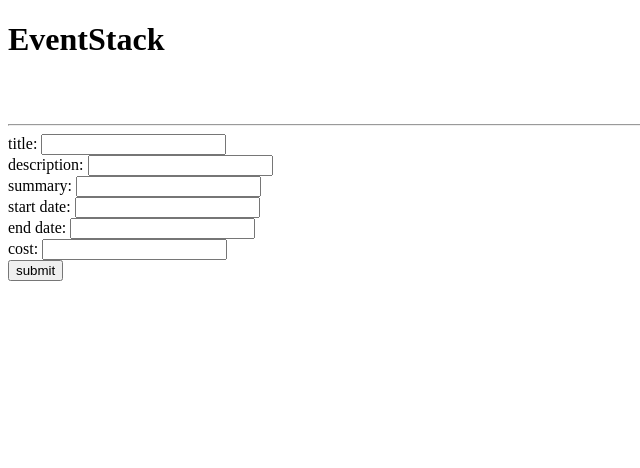
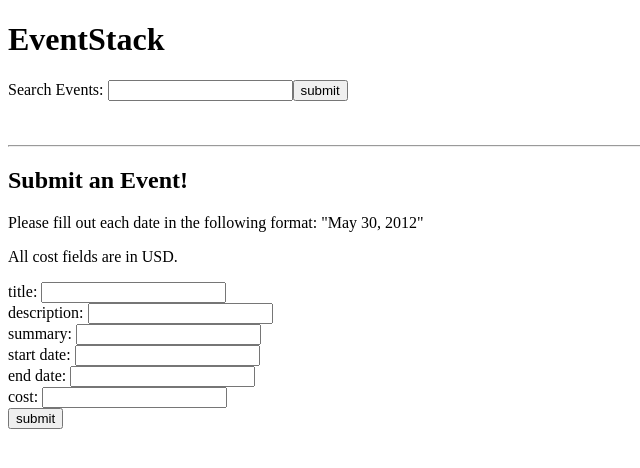
Before and after one commit to seungjin-kim/Workshop-EventStack, a React app: page / in a window 1280 px wide. Shown: the top 468 px of the page, without its empty margins (0-640 px from the left). Built offline with nearby package versions, Linux system fonts and the light colour scheme; no server answers; the HTML template or start-up script is replaced by a standard one.

Commit message:
[add] completes step-6-solution

```diff
--- a/client/src/components/App.jsx
+++ b/client/src/components/App.jsx
@@ -15,12 +15,13 @@
       submitted: false,
     }
 
-    this.userEvent = {}
+    this.userEvent = {};
     this.handleSearch = this.handleSearch.bind(this);
     this.handleSubmit = this.handleSubmit.bind(this);
     this.handleInputChange = this.handleInputChange.bind(this);
     this.resetState = this.resetState.bind(this);
     this.addEvent = this.addEvent.bind(this);
+    this.collectEvents = this.collectEvents.bind(this);
   }
 
   handleSubmit(e) {
@@ -44,6 +45,7 @@
   }
 
   handleSearch(e) {
+    e.preventDefault();
     const { name, value } = e.target;
     if (value.length < 1 || value ==='' && this.state.submitted === true) {
       this.resetState();
@@ -65,8 +67,9 @@
 
   addEvent(e) {
     e.preventDefault();
-    this.userEvent.ID = this.state.events.length;
-
+    const app = this;
+    this.userEvent.ID = this.state.events.length + 1;
+    console.log('FOUND THE USER EVENT OBJ: ', this.userEvent)
     let options = {
       method: 'POST',
       body: JSON.stringify(this.userEvent),
@@ -76,18 +79,20 @@
     };
 
     fetch('/events', options)
-      .then((res) => res.json())
-      .then((response) => console.log('found the response obj: ', response))
+      .then((response) => app.collectEvents())
       .catch((err) => console.error('error within posting data to server', err))
-
   }
 
-  componentDidMount() {
+  collectEvents() {
     const app = this;
     fetch('/events')
       .then((eventData) => eventData.json())
       .then((events) => app.setState({ events }))
       .catch((err) => console.error('unable to retrieve data', err));
+  }
+
+  componentDidMount() {
+    this.collectEvents();
   }
 
   render() {
@@ -101,15 +106,8 @@
     return (
       <div>
         <h1 className="title">EventStack</h1>
-        {/* <form onSubmit={this.handleSubmit}>
-          <input id="addEvent" type="text"
-            name="addEvent"
-            value={addEvent}
-            placeholder="Add an event title here"
-            onChange={this.handleSearch}
-          />
-          <button id="addBtn" onClick={this.addEvent}> Add </button>
-          <br/>
+        <form onSubmit={this.handleSubmit}>
+
           <label htmlFor="searchEvents"> Search Events: </label>
           <input id="searchEvents" type="text"
             name="searchEvents"
@@ -125,7 +123,7 @@
               reset={this.resetState}
             />
           : null
-        } */}
+        }
         <br/>
         <br/>
         <hr/>
--- a/client/src/components/EventList.jsx
+++ b/client/src/components/EventList.jsx
@@ -1,6 +1,7 @@
 import React, { Fragment } from 'react'
 
 export default function EventList({ events, search, reset }) {
+
   let filteredEvents = events.filter((e) => (
     (e.title.includes(search)) ? e : null
   ));
--- a/client/src/components/addEventForm.jsx
+++ b/client/src/components/addEventForm.jsx
@@ -4,9 +4,16 @@
 
   return (
     <Fragment>
+      <h2> Submit an Event! </h2>
+        <p>Please fill out each date in the following format:
+            "May 30, 2012"
+        </p>
+        <p>
+          All cost fields are in USD.
+        </p>
       <form onSubmit={addEvent}>
-        <label htmlFor="eventTitle">title: </label>
-        <input id="eventTitle" type="text" name="eventTitle"
+        <label htmlFor="title">title: </label>
+        <input id="eventTitle" type="text" name="title"
           onChange={handleInputChange} />
         <br/>
         <label htmlFor="description">description: </label>
--- a/db/index.js
+++ b/db/index.js
@@ -63,3 +63,4 @@
 
 
 exports.Event = Event;
+exports.events = events;
```
Also changed, not shown: db/controllers.js (+11 -1 lines), public/dist/bundle.js, 1 other file (tests, documents, lock files or other folders).
